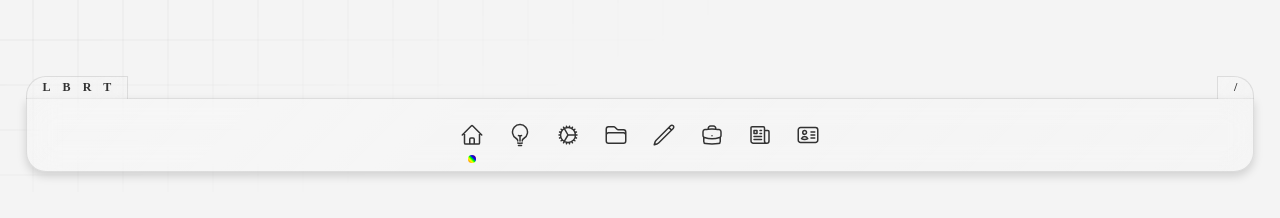
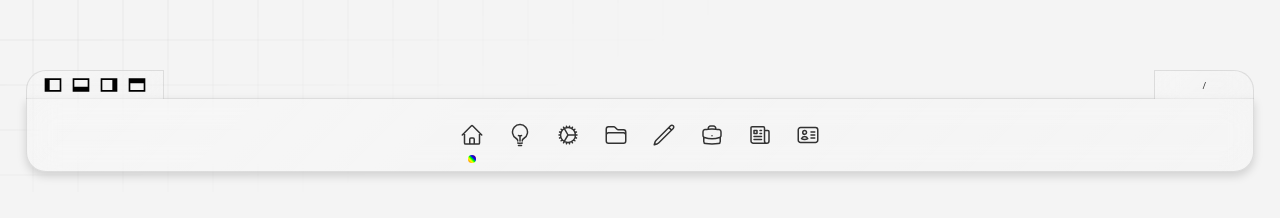
Before and after one commit to kiwiscode/DesignVault, a React (Vite) app: page / in a window 1280 px wide. Shown: the part 608-826 px from the top of the page. Built offline with nearby package versions, Linux system fonts and the light colour scheme; a web font is replaced by a local one.

Commit message:
refactor: update BottomNavigationBar layout, icons, and slide state

```diff
--- a/src/component/BottomNavigationBar/BottomNavigationBar.css
+++ b/src/component/BottomNavigationBar/BottomNavigationBar.css
@@ -11,7 +11,6 @@
   );
   backdrop-filter: blur(15px);
   -webkit-backdrop-filter: blur(15px);
-  border-radius: 20px;
   display: flex;
   justify-content: center;
   align-items: center;
@@ -20,18 +19,27 @@
   border: 1px solid rgba(0, 0, 0, 0.1);
 }
 
-.bottom-nav--.dark-theme,
-.route.dark-theme,
-.navbar-settings.dark-theme {
+.bottom-nav--.dark-theme {
   box-shadow: none;
   background: rgba(0, 0, 0, 0.1);
   color: #ffffff;
   border: 1px solid #777777;
 }
 
-.route.dark-theme,
-.navbar-settings.dark-theme {
-  border-bottom: 0;
+.bottom-nav--::before {
+  position: absolute;
+}
+
+.navbar-settings div span {
+  cursor: pointer;
+}
+
+.navbar-settings.dark-theme,
+.route.dark-theme {
+  box-shadow: none;
+  background: rgba(0, 0, 0, 0.1);
+  color: #ffffff;
+  /* background-color: purple; */
 }
 
 .route,
@@ -48,15 +56,6 @@
   justify-content: center;
   align-items: center;
   gap: 12px;
-  border: 1px solid rgba(0, 0, 0, 0.1);
-  border-bottom: 0;
-}
-
-.route {
-  border-top-right-radius: 20px;
-}
-.navbar-settings {
-  border-top-left-radius: 20px;
 }
 
 .bottom-nav-- ul {
--- a/src/component/BottomNavigationBar/BottomNavigationBar.jsx
+++ b/src/component/BottomNavigationBar/BottomNavigationBar.jsx
@@ -16,6 +16,7 @@ export default function BottomNavigationBar() {
   const navBoxInsideControls = useAnimation();
   const navBoxInsideUlItemControls = useAnimation();
   const [hideFlags, setHideFlags] = useState(false);
+  const [isSlideActive, setIsSlideActive] = useState(false);
 
   const handleNavClick = (route) => {
     if (path !== route) {
@@ -221,7 +222,7 @@ export default function BottomNavigationBar() {
           animate={divControls}
         >
           <motion.div
-            className={`bottom-nav-- ${
+            className={`bottom-nav-- relative ${
               barPosition === "align_left"
                 ? "align_left"
                 : barPosition === "align_right"
@@ -241,25 +242,34 @@ export default function BottomNavigationBar() {
               borderTopRightRadius:
                 barPosition === "align_left" ||
                 barPosition === "align_right" ||
+                barPosition === "align_top" ||
                 hideFlags
                   ? "20px"
                   : 0,
               borderTopLeftRadius:
                 barPosition === "align_left" ||
                 barPosition === "align_right" ||
+                barPosition === "align_top" ||
                 hideFlags
                   ? "20px"
                   : 0,
+              borderBottomLeftRadius:
+                barPosition !== "align_top" || hideFlags ? "20px" : 0,
+              borderBottomRightRadius:
+                barPosition !== "align_top" || hideFlags ? "20px" : 0,
             }}
           >
             {(barPosition !== "align_left" && barPosition !== "align_right") ||
             hideFlags ? (
               <motion.div></motion.div>
             ) : (
-              <motion.div className="font-semibold text-[11px] relative top-5 flex justify-center items-center gap-[12px]">
+              <motion.div className="font-semibold relative top-5 flex flex-wrap justify-center items-center gap-[12px]">
                 <span
                   onClick={async () => {
                     setHideFlags(true);
+                    if (barPosition === "align_right") {
+                      setIsSlideActive(true);
+                    }
                     await navControls.start({
                       bottom: "auto",
                       top: 40,
@@ -276,11 +286,27 @@ export default function BottomNavigationBar() {
                       height: "90vh",
                       transition: { duration: 1.2, ease: "easeInOut" },
                     });
+
                     setBarPosition("align_left");
                     setHideFlags(false);
                   }}
                 >
-                  L
+                  {/* dock left */}
+                  <svg
+                    className="flex"
+                    xmlns="http://www.w3.org/2000/svg"
+                    width="20px"
+                    height="20px"
+                    viewBox="0 0 24 24"
+                    fill="none"
+                  >
+                    <path
+                      fill-rule="evenodd"
+                      clip-rule="evenodd"
+                      d="M2 4H22V20H2V4ZM8 6H20V18H8V6Z"
+                      fill={themeName === "dark-theme" ? "#fff" : "#000000"}
+                    />
+                  </svg>
                 </span>
                 <span
                   onClick={async () => {
@@ -305,11 +331,29 @@ export default function BottomNavigationBar() {
                     setHideFlags(false);
                   }}
                 >
-                  B
+                  {/* dock bottom */}
+                  <svg
+                    className="flex"
+                    xmlns="http://www.w3.org/2000/svg"
+                    width="20px"
+                    height="20px"
+                    viewBox="0 0 24 24"
+                    fill="none"
+                  >
+                    <path
+                      fill-rule="evenodd"
+                      clip-rule="evenodd"
+                      d="M2 20V4H22V20H2ZM4 6H20V14H4V6Z"
+                      fill={themeName === "dark-theme" ? "#fff" : "#000000"}
+                    />
+                  </svg>
                 </span>
                 <span
                   onClick={async () => {
                     setHideFlags(true);
+                    if (barPosition === "align_left") {
+                      setIsSlideActive(true);
+                    }
                     await navControls.start({
                       bottom: "auto",
                       top: 40,
@@ -326,11 +370,27 @@ export default function BottomNavigationBar() {
                       height: "90vh",
                       transition: { duration: 1.2, ease: "easeInOut" },
                     });
+
                     setBarPosition("align_right");
                     setHideFlags(false);
                   }}
                 >
-                  R
+                  {/* dock right */}
+                  <svg
+                    className="flex"
+                    xmlns="http://www.w3.org/2000/svg"
+                    width="20px"
+                    height="20px"
+                    viewBox="0 0 24 24"
+                    fill="none"
+                  >
+                    <path
+                      fill-rule="evenodd"
+                      clip-rule="evenodd"
+                      d="M2 4H22V20H2V4ZM16 18V6H4V18H16Z"
+                      fill={themeName === "dark-theme" ? "#fff" : "#000000"}
+                    />
+                  </svg>
                 </span>
                 <span
                   onClick={async () => {
@@ -355,7 +415,23 @@ export default function BottomNavigationBar() {
                     setHideFlags(false);
                   }}
                 >
-                  T
+                  {/* dock top */}
+                  <svg
+                    className="flex"
+                    xmlns="http://www.w3.org/2000/svg"
+                    width="20px"
+                    height="20px"
+                    viewBox="0 0 24 24"
+                    fill="none"
+                    style={{ transform: "rotate(180deg)" }}
+                  >
+                    <path
+                      fill-rule="evenodd"
+                      clip-rule="evenodd"
+                      d="M2 20V4H22V20H2ZM4 6H20V14H4V6Z"
+                      fill={themeName === "dark-theme" ? "#fff" : "#000000"}
+                    />
+                  </svg>
                 </span>
               </motion.div>
             )}
@@ -407,16 +483,75 @@ export default function BottomNavigationBar() {
           hideFlags ? null : (
             <>
               <motion.div
-                className={`absolute font-semibold text-[12px] -top-[22px] right-0 route ${themeName}`}
+                className={`absolute font-semibold min-w-[100px] text-[11px] max-h-[29px] h-full ${
+                  barPosition === "align_top" ? "top-[98.6%]" : "-top-[28.0px]"
+                }  right-0 route  ${themeName}`}
+                style={{
+                  borderLeft:
+                    themeName === "dark-theme"
+                      ? "1px solid #777777"
+                      : "1px solid rgba(0,0,0,0.1)",
+                  borderRight:
+                    themeName === "dark-theme"
+                      ? "1px solid #777777"
+                      : "1px solid rgba(0,0,0,0.1)",
+                  borderTop:
+                    barPosition === "align_top"
+                      ? 0
+                      : themeName === "dark-theme"
+                      ? "1px solid #777777"
+                      : "1px solid rgba(0,0,0,0.1)",
+                  borderBottom:
+                    barPosition === "default_pos"
+                      ? 0
+                      : themeName === "dark-theme"
+                      ? "1px solid #777777"
+                      : "1px solid rgba(0,0,0,0.1)",
+                  borderTopRightRadius:
+                    barPosition === "align_top" ? 0 : "20px",
+                  borderBottomRightRadius:
+                    barPosition === "align_top" ? "20px" : 0,
+                }}
               >
                 {hoveredRoute ? hoveredRoute : path === "/" ? "/home" : path}
               </motion.div>
               <motion.div
-                className={`absolute font-semibold text-[12px] left-0 -top-[22px] navbar-settings ${themeName}`}
+                className={`absolute font-semibold min-w-[100px] max-h-[29px] h-full ${
+                  barPosition === "align_top" ? "top-[98.6%]" : "-top-[28.0px]"
+                }  left-0 navbar-settings ${themeName}`}
+                style={{
+                  borderLeft:
+                    themeName === "dark-theme"
+                      ? "1px solid #777777"
+                      : "1px solid rgba(0,0,0,0.1)",
+                  borderRight:
+                    themeName === "dark-theme"
+                      ? "1px solid #777777"
+                      : "1px solid rgba(0,0,0,0.1)",
+                  borderTop:
+                    barPosition === "align_top"
+                      ? 0
+                      : themeName === "dark-theme"
+                      ? "1px solid #777777"
+                      : "1px solid rgba(0,0,0,0.1)",
+                  borderBottom:
+                    barPosition === "default_pos"
+                      ? 0
+                      : themeName === "dark-theme"
+                      ? "1px solid #777777"
+                      : "1px solid rgba(0,0,0,0.1)",
+                  borderTopLeftRadius: barPosition === "align_top" ? 0 : "20px",
+                  borderBottomLeftRadius:
+                    barPosition === "align_top" ? "20px" : 0,
+                }}
               >
+                <div className="w-full flex gap-[8px] items-center">
                   <span
                     onClick={async () => {
                       setHideFlags(true);
+                      if (barPosition === "align_right") {
+                        setIsSlideActive(true);
+                      }
                       await navControls.start({
                         bottom: "auto",
                         top: 40,
@@ -433,13 +568,28 @@ export default function BottomNavigationBar() {
                         height: "90vh",
                         transition: { duration: 1.2, ease: "easeInOut" },
                       });
+
                       setBarPosition("align_left");
                       setHideFlags(false);
                     }}
                   >
-                  L
+                    {/* dock left */}
+                    <svg
+                      className="flex"
+                      xmlns="http://www.w3.org/2000/svg"
+                      width="20px"
+                      height="20px"
+                      viewBox="0 0 24 24"
+                      fill="none"
+                    >
+                      <path
+                        fill-rule="evenodd"
+                        clip-rule="evenodd"
+                        d="M2 4H22V20H2V4ZM8 6H20V18H8V6Z"
+                        fill={themeName === "dark-theme" ? "#fff" : "#000000"}
+                      />
+                    </svg>
                   </span>
-
                   <span
                     onClick={async () => {
                       setHideFlags(true);
@@ -463,11 +613,29 @@ export default function BottomNavigationBar() {
                       setHideFlags(false);
                     }}
                   >
-                  B
+                    {/* dock bottom */}
+                    <svg
+                      className="flex"
+                      xmlns="http://www.w3.org/2000/svg"
+                      width="20px"
+                      height="20px"
+                      viewBox="0 0 24 24"
+                      fill="none"
+                    >
+                      <path
+                        fill-rule="evenodd"
+                        clip-rule="evenodd"
+                        d="M2 20V4H22V20H2ZM4 6H20V14H4V6Z"
+                        fill={themeName === "dark-theme" ? "#fff" : "#000000"}
+                      />
+                    </svg>
                   </span>
                   <span
                     onClick={async () => {
                       setHideFlags(true);
+                      if (barPosition === "align_left") {
+                        setIsSlideActive(true);
+                      }
                       await navControls.start({
                         bottom: "auto",
                         top: 40,
@@ -484,11 +652,27 @@ export default function BottomNavigationBar() {
                         height: "90vh",
                         transition: { duration: 1.2, ease: "easeInOut" },
                       });
+
                       setBarPosition("align_right");
                       setHideFlags(false);
                     }}
                   >
-                  R
+                    {/* dock right */}
+                    <svg
+                      className="flex"
+                      xmlns="http://www.w3.org/2000/svg"
+                      width="20px"
+                      height="20px"
+                      viewBox="0 0 24 24"
+                      fill="none"
+                    >
+                      <path
+                        fill-rule="evenodd"
+                        clip-rule="evenodd"
+                        d="M2 4H22V20H2V4ZM16 18V6H4V18H16Z"
+                        fill={themeName === "dark-theme" ? "#fff" : "#000000"}
+                      />
+                    </svg>
                   </span>
                   <span
                     onClick={async () => {
@@ -513,8 +697,25 @@ export default function BottomNavigationBar() {
                       setHideFlags(false);
                     }}
                   >
-                  T
+                    {/* dock top */}
+                    <svg
+                      className="flex"
+                      xmlns="http://www.w3.org/2000/svg"
+                      width="20px"
+                      height="20px"
+                      viewBox="0 0 24 24"
+                      fill="none"
+                      style={{ transform: "rotate(180deg)" }}
+                    >
+                      <path
+                        fill-rule="evenodd"
+                        clip-rule="evenodd"
+                        d="M2 20V4H22V20H2ZM4 6H20V14H4V6Z"
+                        fill={themeName === "dark-theme" ? "#fff" : "#000000"}
+                      />
+                    </svg>
                   </span>
+                </div>
               </motion.div>
             </>
           )}
```
Lines whose indentation alone changed are shown as unchanged.
